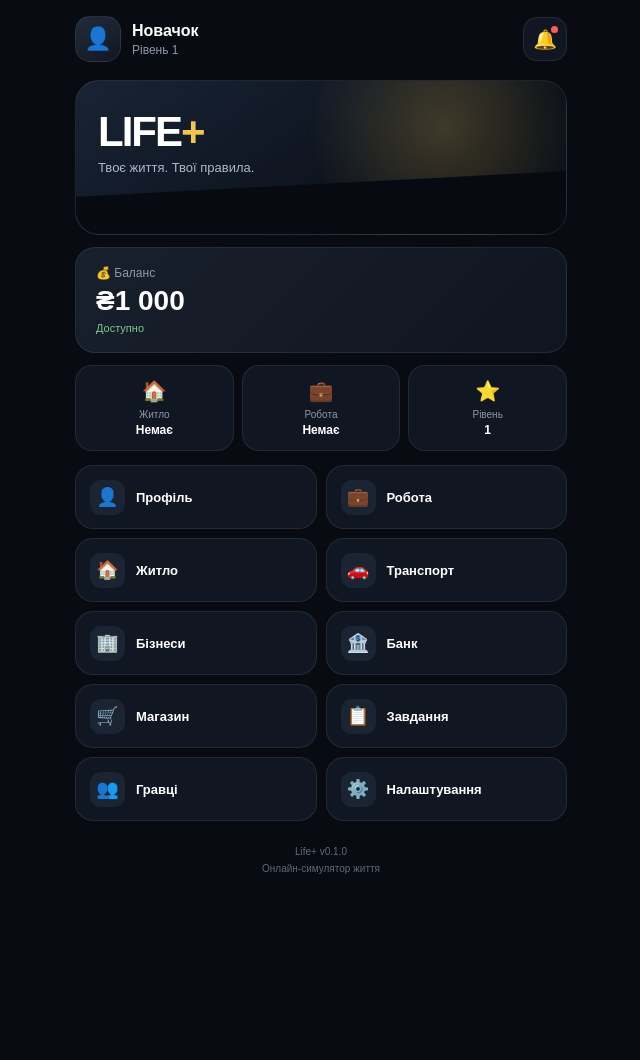
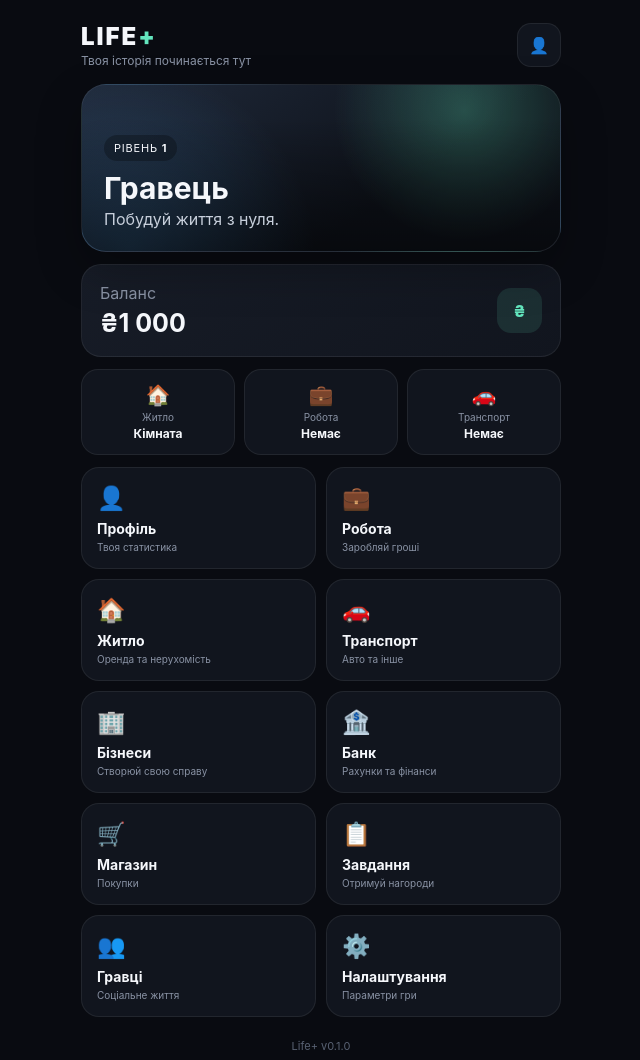
Before and after one commit to MrDragonkoo0/Life-simulator-, a plain HTML site: page index.html in a window 1280 px wide. Shown: the whole page, without its empty margins (319-959 px from the left). Before the commit the page ends 906 px from the top, so only its background shows below. Drawn offline with Linux system fonts and the light colour scheme.

Commit message:
Add files via upload

```diff
--- a/app.js
+++ b/app.js
@@ -1,46 +1,61 @@
 const tg = window.Telegram?.WebApp;
 
 if (tg) {
-    tg.ready();
-    tg.expand();
-    tg.setHeaderColor("#080b12");
-    tg.setBackgroundColor("#080b12");
+  tg.ready();
+  tg.expand();
+  try {
+    tg.setHeaderColor("#090b11");
+    tg.setBackgroundColor("#090b11");
+  } catch (e) {}
 }
 
-const toast = document.getElementById("toast");
-let toastTimer;
+const player = {
+  name: "Гравець",
+  level: 1,
+  balance: 1000
+};
 
-function showToast(message) {
-    toast.textContent = message;
-    toast.classList.add("show");
+const nameEl = document.getElementById("playerName");
+const levelEl = document.getElementById("level");
+const balanceEl = document.getElementById("balance");
 
-    clearTimeout(toastTimer);
+nameEl.textContent = player.name;
+levelEl.textContent = player.level;
+balanceEl.textContent = "₴" + player.balance.toLocaleString("uk-UA");
 
-    toastTimer = setTimeout(() => {
-        toast.classList.remove("show");
-    }, 1800);
-}
+function openSection(section) {
+  if (section === "profile") {
+    window.location.href = "profile.html";
+    return;
+  }
 
-const pageNames = {
-    profile: "Профіль",
+  const titles = {
     work: "Робота",
     housing: "Житло",
     transport: "Транспорт",
-    business: "Бізнеси",
+    businesses: "Бізнеси",
     bank: "Банк",
     shop: "Магазин",
     tasks: "Завдання",
     players: "Гравці",
     settings: "Налаштування"
-};
+  };
 
-document.querySelectorAll(".menu-button").forEach(button => {
-    button.addEventListener("click", () => {
-        const page = button.dataset.page;
-        showToast(`Розділ «${pageNames[page] || "Розділ"}» поки що в розробці`);
-    });
+  showToast(`${titles[section] || "Розділ"} — скоро буде доступний`);
+}
+
+function showToast(message) {
+  const toast = document.getElementById("toast");
+  toast.textContent = message;
+  toast.classList.add("show");
+  clearTimeout(window.__toastTimer);
+  window.__toastTimer = setTimeout(() => toast.classList.remove("show"), 1700);
+}
+
+document.querySelectorAll(".menu-card").forEach(btn => {
+  btn.addEventListener("click", () => openSection(btn.dataset.section));
 });
 
-document.getElementById("notifications").addEventListener("click", () => {
-    showToast("Нових сповіщень немає");
+document.getElementById("profileTop").addEventListener("click", () => {
+  window.location.href = "profile.html";
 });
--- a/index.html
+++ b/index.html
@@ -2,76 +2,60 @@
 <html lang="uk">
 <head>
   <meta charset="UTF-8">
-    <meta name="viewport" content="width=device-width, initial-scale=1.0, maximum-scale=1.0, user-scalable=no">
-    <title>Life+</title>
+  <meta name="viewport" content="width=device-width, initial-scale=1.0, viewport-fit=cover">
+  <title>Life+ — Головна</title>
   <link rel="stylesheet" href="style.css">
+  <script src="https://telegram.org/js/telegram-web-app.js"></script>
 </head>
 <body>
   <main class="app">
     <header class="topbar">
-        <div class="player">
-            <div class="avatar">👤</div>
       <div>
-                <div class="player-name">Новачок</div>
-                <div class="player-level">Рівень 1</div>
+        <div class="brand">LIFE<span>+</span></div>
+        <div class="subtitle">Твоя історія починається тут</div>
       </div>
-        </div>
-        <button class="notification" id="notifications" aria-label="Сповіщення">
-            🔔<span class="notification-dot"></span>
-        </button>
+      <button class="icon-btn" id="profileTop" aria-label="Профіль">👤</button>
     </header>
 
     <section class="hero">
+      <div class="hero-glow"></div>
       <div class="hero-content">
-            <div class="logo">LIFE<span>+</span></div>
-            <div class="subtitle">Твоє життя. Твої правила.</div>
+        <div class="level-pill">РІВЕНЬ <b id="level">1</b></div>
+        <h1 id="playerName">Гравець</h1>
+        <p>Побудуй життя з нуля.</p>
       </div>
     </section>
 
     <section class="balance-card">
-        <div class="balance-label">💰 Баланс</div>
-        <div class="balance-value">₴1 000</div>
-        <div class="balance-status">Доступно</div>
+      <div>
+        <span class="muted">Баланс</span>
+        <strong id="balance">₴1 000</strong>
+      </div>
+      <div class="wallet-icon">₴</div>
     </section>
 
-    <section class="stats">
-        <div class="stat">
-            <div class="stat-icon">🏠</div>
-            <div class="stat-title">Житло</div>
-            <div class="stat-value">Немає</div>
-        </div>
-        <div class="stat">
-            <div class="stat-icon">💼</div>
-            <div class="stat-title">Робота</div>
-            <div class="stat-value">Немає</div>
-        </div>
-        <div class="stat">
-            <div class="stat-icon">⭐</div>
-            <div class="stat-title">Рівень</div>
-            <div class="stat-value">1</div>
-        </div>
+    <section class="quick-stats">
+      <div class="stat"><span>🏠</span><small>Житло</small><b>Кімната</b></div>
+      <div class="stat"><span>💼</span><small>Робота</small><b>Немає</b></div>
+      <div class="stat"><span>🚗</span><small>Транспорт</small><b>Немає</b></div>
     </section>
 
-    <section class="menu">
-        <button class="menu-button" data-page="profile"><span class="menu-icon">👤</span><span>Профіль</span></button>
-        <button class="menu-button" data-page="work"><span class="menu-icon">💼</span><span>Робота</span></button>
-        <button class="menu-button" data-page="housing"><span class="menu-icon">🏠</span><span>Житло</span></button>
-        <button class="menu-button" data-page="transport"><span class="menu-icon">🚗</span><span>Транспорт</span></button>
-        <button class="menu-button" data-page="business"><span class="menu-icon">🏢</span><span>Бізнеси</span></button>
-        <button class="menu-button" data-page="bank"><span class="menu-icon">🏦</span><span>Банк</span></button>
-        <button class="menu-button" data-page="shop"><span class="menu-icon">🛒</span><span>Магазин</span></button>
-        <button class="menu-button" data-page="tasks"><span class="menu-icon">📋</span><span>Завдання</span></button>
-        <button class="menu-button" data-page="players"><span class="menu-icon">👥</span><span>Гравці</span></button>
-        <button class="menu-button" data-page="settings"><span class="menu-icon">⚙️</span><span>Налаштування</span></button>
+    <section class="menu-grid">
+      <button class="menu-card" data-section="profile"><span>👤</span><b>Профіль</b><small>Твоя статистика</small></button>
+      <button class="menu-card" data-section="work"><span>💼</span><b>Робота</b><small>Заробляй гроші</small></button>
+      <button class="menu-card" data-section="housing"><span>🏠</span><b>Житло</b><small>Оренда та нерухомість</small></button>
+      <button class="menu-card" data-section="transport"><span>🚗</span><b>Транспорт</b><small>Авто та інше</small></button>
+      <button class="menu-card" data-section="businesses"><span>🏢</span><b>Бізнеси</b><small>Створюй свою справу</small></button>
+      <button class="menu-card" data-section="bank"><span>🏦</span><b>Банк</b><small>Рахунки та фінанси</small></button>
+      <button class="menu-card" data-section="shop"><span>🛒</span><b>Магазин</b><small>Покупки</small></button>
+      <button class="menu-card" data-section="tasks"><span>📋</span><b>Завдання</b><small>Отримуй нагороди</small></button>
+      <button class="menu-card" data-section="players"><span>👥</span><b>Гравці</b><small>Соціальне життя</small></button>
+      <button class="menu-card" data-section="settings"><span>⚙️</span><b>Налаштування</b><small>Параметри гри</small></button>
     </section>
 
-    <footer class="footer">
-        <div>Life+ v0.1.0</div>
-        <div>Онлайн-симулятор життя</div>
-    </footer>
+    <footer>Life+ v0.1.0</footer>
   </main>
-
-<div class="toast" id="toast">Розділ поки що в розробці</div>
+  <div id="toast" class="toast"></div>
   <script src="app.js"></script>
 </body>
 </html>
--- a/style.css
+++ b/style.css
@@ -1,299 +1,329 @@
-* {
-    box-sizing: border-box;
-    margin: 0;
-    padding: 0;
-    -webkit-tap-highlight-color: transparent;
-}
+* { box-sizing: border-box; }
 
 :root {
-    --background: #080b12;
-    --card: #111722;
-    --card-light: #171f2d;
-    --border: rgba(255, 255, 255, 0.08);
-    --text: #ffffff;
-    --muted: #8d98a9;
-    --accent: #f3c44f;
+  --bg: #090b11;
+  --panel: #11151e;
+  --panel2: #171c27;
+  --text: #f5f7fb;
+  --muted: #8992a4;
+  --accent: #63e6be;
+  --accent2: #4dabf7;
+  --border: rgba(255,255,255,.07);
 }
 
 html, body {
-    width: 100%;
+  margin: 0;
   min-height: 100%;
-    background: var(--background);
+  background: var(--bg);
   color: var(--text);
-    font-family: Arial, Helvetica, sans-serif;
+  font-family: Inter, -apple-system, BlinkMacSystemFont, "Segoe UI", sans-serif;
 }
 
 body {
+  min-height: 100vh;
   overflow-x: hidden;
 }
 
 button {
+  font: inherit;
+  color: inherit;
   border: 0;
-    font-family: inherit;
-    color: inherit;
+  cursor: pointer;
 }
 
 .app {
-    width: 100%;
-    max-width: 520px;
-    min-height: 100vh;
+  width: min(100%, 520px);
   margin: 0 auto;
-    padding: 16px 14px 24px;
+  padding: max(18px, env(safe-area-inset-top)) 16px calc(24px + env(safe-area-inset-bottom));
 }
 
 .topbar {
   display: flex;
   align-items: center;
   justify-content: space-between;
-    margin-bottom: 18px;
+  min-height: 54px;
+  margin-bottom: 12px;
 }
 
-.player {
+.brand {
+  font-weight: 900;
+  letter-spacing: 2px;
+  font-size: 24px;
+}
+
+.brand span { color: var(--accent); }
+
+.subtitle, .muted, .menu-card small, .stat small {
+  color: var(--muted);
+}
+
+.subtitle {
+  font-size: 12px;
+  margin-top: 2px;
+}
+
+.icon-btn, .back-btn {
+  width: 44px;
+  height: 44px;
+  border-radius: 14px;
+  background: var(--panel);
+  border: 1px solid var(--border);
+  display: grid;
+  place-items: center;
+}
+
+.back-btn { font-size: 30px; line-height: 1; }
+
+.top-spacer { width: 44px; }
+
+.hero {
+  position: relative;
+  overflow: hidden;
+  min-height: 168px;
+  border-radius: 25px;
+  padding: 22px;
+  display: flex;
+  align-items: end;
+  background:
+    radial-gradient(circle at 80% 15%, rgba(99,230,190,.28), transparent 32%),
+    radial-gradient(circle at 10% 100%, rgba(77,171,247,.24), transparent 40%),
+    linear-gradient(145deg, #202a3b, #0e121a 65%);
+  border: 1px solid var(--border);
+  box-shadow: 0 18px 45px rgba(0,0,0,.28);
+}
+
+.hero:after {
+  content: "";
+  position: absolute;
+  inset: 0;
+  background: linear-gradient(transparent 20%, rgba(0,0,0,.48));
+}
+
+.hero-content { position: relative; z-index: 2; }
+
+.level-pill {
+  display: inline-block;
+  padding: 6px 10px;
+  border-radius: 999px;
+  background: rgba(0,0,0,.28);
+  font-size: 11px;
+  letter-spacing: .8px;
+}
+
+.hero h1 {
+  margin: 9px 0 3px;
+  font-size: 30px;
+}
+
+.hero p { margin: 0; color: #c7cfdb; }
+
+.balance-card, .info-card, .profile-balance {
+  background: linear-gradient(145deg, var(--panel2), var(--panel));
+  border: 1px solid var(--border);
+  border-radius: 20px;
+}
+
+.balance-card {
+  margin-top: 12px;
+  padding: 18px;
   display: flex;
   align-items: center;
-    gap: 11px;
+  justify-content: space-between;
+}
+
+.balance-card strong, .profile-balance strong {
+  display: block;
+  margin-top: 5px;
+  font-size: 25px;
+}
+
+.wallet-icon {
+  width: 45px;
+  height: 45px;
+  border-radius: 14px;
+  display: grid;
+  place-items: center;
+  background: rgba(99,230,190,.12);
+  color: var(--accent);
+  font-weight: 800;
+}
+
+.quick-stats {
+  display: grid;
+  grid-template-columns: repeat(3, 1fr);
+  gap: 9px;
+  margin: 12px 0;
+}
+
+.stat {
+  padding: 13px 10px;
+  background: var(--panel);
+  border: 1px solid var(--border);
+  border-radius: 17px;
+  text-align: center;
+}
+
+.stat span { display: block; font-size: 20px; }
+.stat small { display: block; font-size: 10px; margin-top: 4px; }
+.stat b { display: block; margin-top: 3px; font-size: 12px; }
+
+.menu-grid {
+  display: grid;
+  grid-template-columns: repeat(2, 1fr);
+  gap: 10px;
+}
+
+.menu-card {
+  text-align: left;
+  padding: 15px;
+  min-height: 102px;
+  border-radius: 18px;
+  background: var(--panel);
+  border: 1px solid var(--border);
+  transition: transform .12s ease, background .12s ease;
+}
+
+.menu-card:active { transform: scale(.98); background: var(--panel2); }
+.menu-card span { font-size: 23px; display: block; margin-bottom: 8px; }
+.menu-card b { display: block; font-size: 14px; }
+.menu-card small { display: block; margin-top: 4px; font-size: 10px; }
+
+.toast {
+  position: fixed;
+  left: 50%;
+  bottom: 22px;
+  transform: translate(-50%, 20px);
+  opacity: 0;
+  pointer-events: none;
+  padding: 11px 15px;
+  border-radius: 13px;
+  background: #202632;
+  border: 1px solid var(--border);
+  transition: .2s;
+  font-size: 13px;
+  z-index: 20;
+}
+
+.toast.show { opacity: 1; transform: translate(-50%, 0); }
+
+footer {
+  text-align: center;
+  color: #596273;
+  font-size: 11px;
+  padding: 22px 0 4px;
+}
+
+/* Profile */
+.page-title {
+  font-size: 19px;
+  font-weight: 800;
+}
+
+.profile-hero {
+  text-align: center;
+  padding: 12px 0 18px;
 }
 
 .avatar {
-    width: 46px;
-    height: 46px;
-    display: flex;
-    align-items: center;
-    justify-content: center;
-    border-radius: 15px;
-    background: linear-gradient(145deg, #222c3d, #111722);
-    border: 1px solid var(--border);
-    font-size: 22px;
+  width: 92px;
+  height: 92px;
+  margin: 0 auto 12px;
+  display: grid;
+  place-items: center;
+  border-radius: 28px;
+  font-size: 44px;
+  background: linear-gradient(145deg, #243246, #121721);
+  border: 1px solid rgba(99,230,190,.2);
+  box-shadow: 0 15px 35px rgba(0,0,0,.25);
 }
 
-.player-name {
-    font-size: 16px;
-    font-weight: 700;
+.profile-name { font-size: 24px; font-weight: 850; }
+.profile-level { margin-top: 4px; color: var(--muted); font-size: 13px; }
+
+.profile-balance {
+  padding: 17px 19px;
+  margin-bottom: 12px;
 }
 
-.player-level {
-    margin-top: 3px;
-    color: var(--muted);
-    font-size: 12px;
+.profile-balance span { color: var(--muted); font-size: 12px; }
+
+.info-card {
+  padding: 17px;
+  margin-bottom: 12px;
 }
 
-.notification {
-    position: relative;
-    width: 44px;
-    height: 44px;
-    border-radius: 14px;
-    background: var(--card);
-    border: 1px solid var(--border);
-    font-size: 19px;
-    cursor: pointer;
+.section-heading {
+  font-weight: 800;
+  margin-bottom: 13px;
 }
 
-.notification:active {
-    transform: scale(0.94);
-}
-
-.notification-dot {
-    position: absolute;
-    top: 8px;
-    right: 8px;
-    width: 7px;
-    height: 7px;
-    border-radius: 50%;
-    background: #ff5c5c;
-}
-
-.hero {
-    position: relative;
-    min-height: 155px;
-    border-radius: 24px;
-    overflow: hidden;
-    margin-bottom: 12px;
-    background:
-        radial-gradient(circle at 75% 30%, rgba(243, 196, 79, 0.22), transparent 35%),
-        linear-gradient(145deg, #182335, #0b1019 70%);
-    border: 1px solid var(--border);
-}
-
-.hero::after {
-    content: "";
-    position: absolute;
-    left: -10%;
-    right: -10%;
-    bottom: -50px;
-    height: 100px;
-    background: #070a10;
-    transform: rotate(-3deg);
-}
-
-.hero-content {
-    position: relative;
-    z-index: 2;
-    padding: 27px 22px;
-}
-
-.logo {
-    font-size: 42px;
-    font-weight: 900;
-    letter-spacing: -2px;
-}
-
-.logo span {
-    color: var(--accent);
-}
-
-.subtitle {
-    margin-top: 4px;
-    color: #aeb7c5;
+.info-row {
+  display: flex;
+  justify-content: space-between;
+  gap: 12px;
+  padding: 12px 0;
+  border-top: 1px solid var(--border);
   font-size: 13px;
 }
 
-.balance-card {
-    padding: 18px 20px;
-    margin-bottom: 12px;
-    border-radius: 20px;
-    background: linear-gradient(135deg, #18202d, #0f151f);
-    border: 1px solid var(--border);
-}
+.info-row:first-of-type { border-top: 0; padding-top: 0; }
+.info-row b { color: #dce3ed; }
 
-.balance-label {
-    color: var(--muted);
-    font-size: 12px;
-}
-
-.balance-value {
-    margin-top: 5px;
-    font-size: 28px;
-    font-weight: 800;
-}
-
-.balance-status {
-    margin-top: 5px;
-    color: #7fca8d;
-    font-size: 11px;
-}
-
-.stats {
-    display: grid;
-    grid-template-columns: repeat(3, 1fr);
-    gap: 8px;
-    margin-bottom: 14px;
-}
-
-.stat {
-    min-width: 0;
-    padding: 13px 9px;
-    border-radius: 17px;
-    background: var(--card);
-    border: 1px solid var(--border);
-    text-align: center;
-}
-
-.stat-icon {
-    font-size: 20px;
-}
-
-.stat-title {
-    margin-top: 6px;
-    color: var(--muted);
-    font-size: 10px;
-}
-
-.stat-value {
-    margin-top: 3px;
-    font-size: 12px;
-    font-weight: 700;
-    white-space: nowrap;
-    overflow: hidden;
-    text-overflow: ellipsis;
-}
-
-.menu {
+.stats-grid {
   display: grid;
   grid-template-columns: repeat(2, 1fr);
   gap: 9px;
 }
 
-.menu-button {
-    min-height: 64px;
-    display: flex;
-    align-items: center;
-    gap: 11px;
-    padding: 12px 14px;
-    border-radius: 18px;
-    background: var(--card);
+.big-stat {
+  padding: 14px 10px;
+  background: rgba(255,255,255,.025);
   border: 1px solid var(--border);
-    font-size: 13px;
-    font-weight: 700;
-    cursor: pointer;
-    transition: transform 0.12s ease, background 0.12s ease;
+  border-radius: 14px;
+  text-align: center;
 }
 
-.menu-button:active {
-    transform: scale(0.96);
-    background: var(--card-light);
+.big-stat strong {
+  display: block;
+  font-size: 22px;
 }
 
-.menu-icon {
-    width: 35px;
-    height: 35px;
-    display: flex;
-    align-items: center;
-    justify-content: center;
-    border-radius: 11px;
-    background: #1b2432;
-    font-size: 18px;
-    flex-shrink: 0;
+.big-stat span {
+  display: block;
+  color: var(--muted);
+  font-size: 10px;
+  margin-top: 3px;
 }
 
-.footer {
-    padding: 22px 4px 5px;
-    text-align: center;
-    color: #5f6979;
-    font-size: 10px;
-    line-height: 1.7;
+.progress-top {
+  display: flex;
+  justify-content: space-between;
+  font-size: 12px;
+  margin-bottom: 8px;
 }
 
-.toast {
-    position: fixed;
-    left: 50%;
-    bottom: 24px;
-    transform: translate(-50%, 20px);
-    opacity: 0;
-    pointer-events: none;
-    padding: 12px 18px;
-    border-radius: 14px;
-    background: #1c2431;
-    border: 1px solid var(--border);
-    color: #fff;
-    font-size: 12px;
-    transition: opacity 0.2s ease, transform 0.2s ease;
-    z-index: 100;
+.progress-top b { color: var(--accent); }
+
+.progress {
+  height: 8px;
+  border-radius: 99px;
+  overflow: hidden;
+  background: #252b36;
 }
 
-.toast.show {
-    opacity: 1;
-    transform: translate(-50%, 0);
+.progress-fill {
+  height: 100%;
+  border-radius: inherit;
+  background: linear-gradient(90deg, var(--accent2), var(--accent));
 }
 
-@media (max-width: 360px) {
-    .app {
-        padding-left: 10px;
-        padding-right: 10px;
+.progress-card small {
+  display: block;
+  margin-top: 9px;
+  color: var(--muted);
+  font-size: 10px;
 }
 
-    .logo {
-        font-size: 36px;
+@media (min-width: 480px) {
+  .app { padding-left: 20px; padding-right: 20px; }
 }
-
-    .menu-button {
-        min-height: 58px;
-        padding: 10px;
-        font-size: 12px;
-    }
-
-    .menu-icon {
-        width: 32px;
-        height: 32px;
-        font-size: 16px;
-    }
-}
```
Also changed, not shown: profile.html (added, +57 -0 lines), profile.js (added, +27 -0 lines), README.md. Lines whose indentation alone changed are shown as unchanged.
